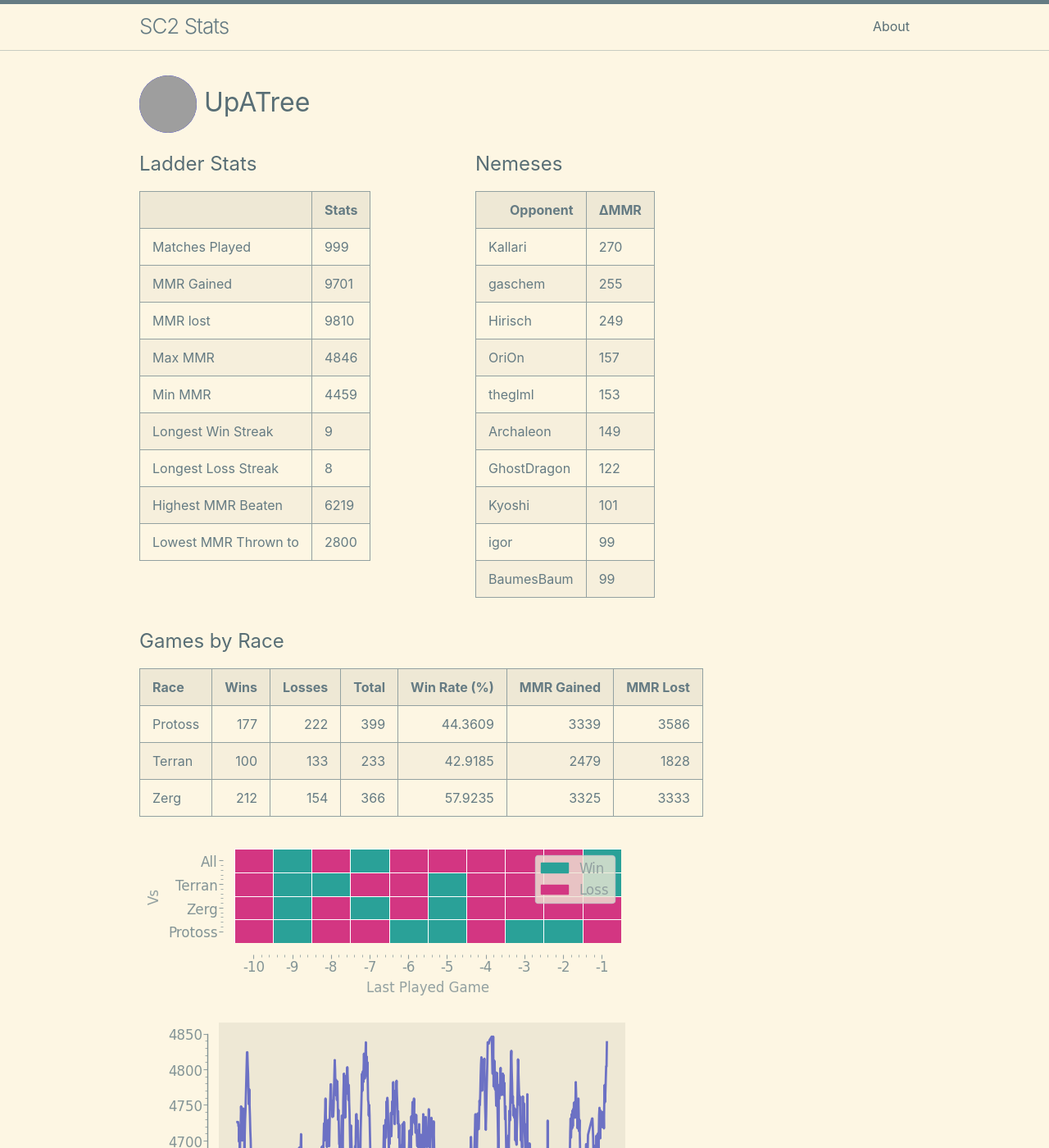
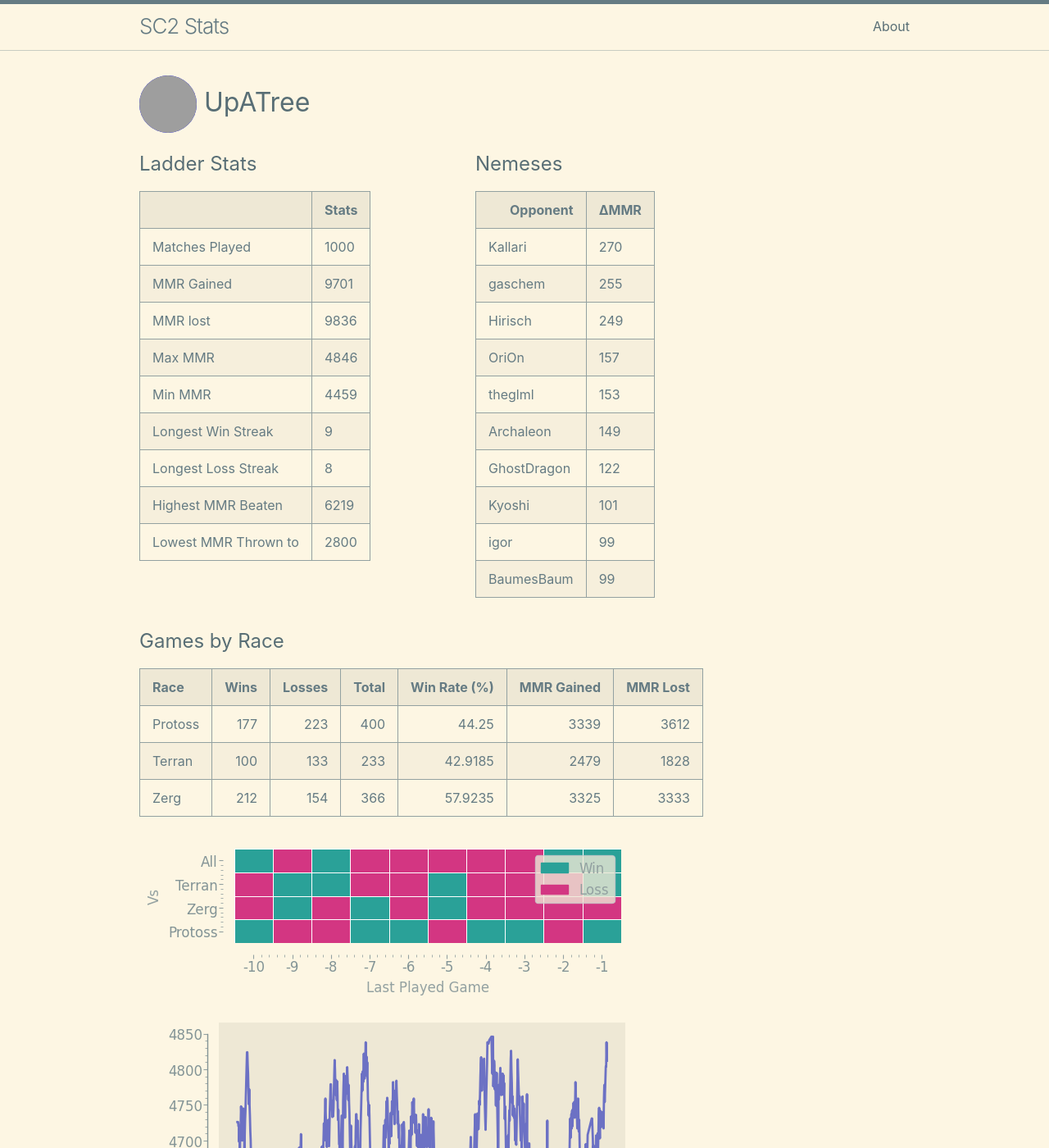
Before and after one commit to kylermurphy/UpATree, a Jekyll site: the page built from docs/index.md, in a window 1280 px wide and 1400 px high. Shown: the whole window at 82% size. Built offline with Jekyll 4.4.1, drawn with Linux system fonts in a browser that asks for light colours; grey boxes are pictures that could not be loaded.

Commit message:
running on push

```diff
--- a/docs/index.md
+++ b/docs/index.md
@@ -18,7 +18,7 @@ layout: home
   <tbody>
     <tr>
       <td>Matches Played</td>
-      <td>999</td>
+      <td>1000</td>
     </tr>
     <tr>
       <td>MMR Gained</td>
@@ -26,7 +26,7 @@ layout: home
     </tr>
     <tr>
       <td>MMR lost</td>
-      <td>9810</td>
+      <td>9836</td>
     </tr>
     <tr>
       <td>Max MMR</td>
@@ -114,7 +114,7 @@ layout: home
 
 | Race    |   Wins |   Losses |   Total |   Win Rate (%) |   MMR Gained |   MMR Lost |
 |:--------|-------:|---------:|--------:|---------------:|-------------:|-----------:|
-| Protoss |    177 |      222 |     399 |        44.3609 |         3339 |       3586 |
+| Protoss |    177 |      223 |     400 |        44.25   |         3339 |       3612 |
 | Terran  |    100 |      133 |     233 |        42.9185 |         2479 |       1828 |
 | Zerg    |    212 |      154 |     366 |        57.9235 |         3325 |       3333 |
 
--- a/log.txt
+++ b/log.txt
@@ -199,3 +199,4 @@ Writing a log file 2025-02-28 18:30:50.
 Writing a log file 2025-02-28 18:50:36.
 Writing a log file 2025-02-28 19:19:05.
 Writing a log file 2025-02-28 19:31:56.
+Writing a log file 2025-02-28 19:48:13.
```
Also changed, not shown: docs/assets/MMR.png, docs/assets/daily.png, docs/assets/gm_hist.png, docs/assets/r_wrt.png, 1 other file.
